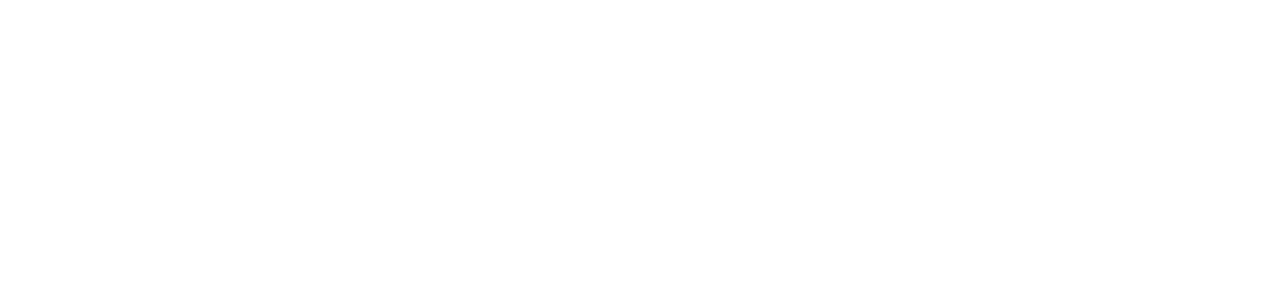
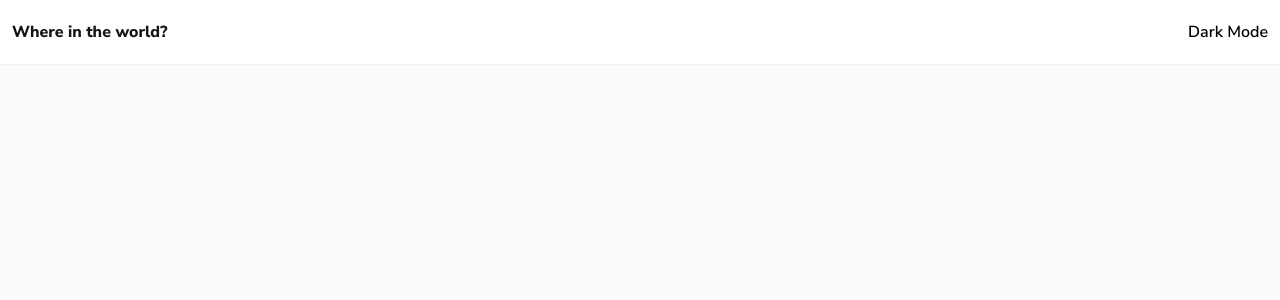
Before and after one commit to arey-dev/rest-country, a React (Vite) app: page / in a window 1280 px wide. Shown: the top 300 px of the page. Built offline with nearby package versions, Linux system fonts and the light colour scheme.

Commit message:
header incomplete

```diff
--- a/package.json
+++ b/package.json
@@ -10,6 +10,7 @@
     "preview": "vite preview"
   },
   "dependencies": {
+    "@tailwindcss/container-queries": "^0.1.1",
     "react": "^18.2.0",
     "react-dom": "^18.2.0"
   },
--- a/src/App.jsx
+++ b/src/App.jsx
@@ -1,5 +1,9 @@
+import { Header } from "./components/Header";
+
 const App = () => {
-  return;
+  return (
+    <Header/>
+  )
 };
 
 export default App;
--- /dev/null
+++ b/src/components/Header.jsx
@@ -0,0 +1,12 @@
+import { ThemeToggle } from "./ThemeToggle";
+
+export const Header = () => {
+  return (
+    <header>
+      <div className="bg-light-element flex justify-between py-5 px-3 shadow-sm">
+        <h1 className="text-light-text font-extrabold">Where in the world?</h1>
+        <ThemeToggle />
+      </div>
+    </header>
+  );
+};
--- a/src/components/ThemeToggle.jsx
+++ b/src/components/ThemeToggle.jsx
@@ -18,7 +18,7 @@
   };
 
   return (
-    <button onClick={handleToggle}>
+    <button className="font-semibold" onClick={handleToggle}>
       {isDarkMode ? "Light Mode" : "Dark Mode"}
     </button>
   );
--- a/src/index.css
+++ b/src/index.css
@@ -10,6 +10,9 @@
 
   body {
     @apply min-h-screen;
+    @apply font-sans;
+    @apply bg-light-background;
+
     text-rendering: optimizeSpeed;
   }
 
--- a/tailwind.config.js
+++ b/tailwind.config.js
@@ -23,5 +23,6 @@
       },
     },
   },
-  plugins: [],
+  // eslint-disable-next-line no-undef
+  plugins: [require("@tailwindcss/container-queries"),],
 };
```
Also changed, not shown: src/components/CountryCard.jsx (added), 1 other file (tests, documents, lock files or other folders).
